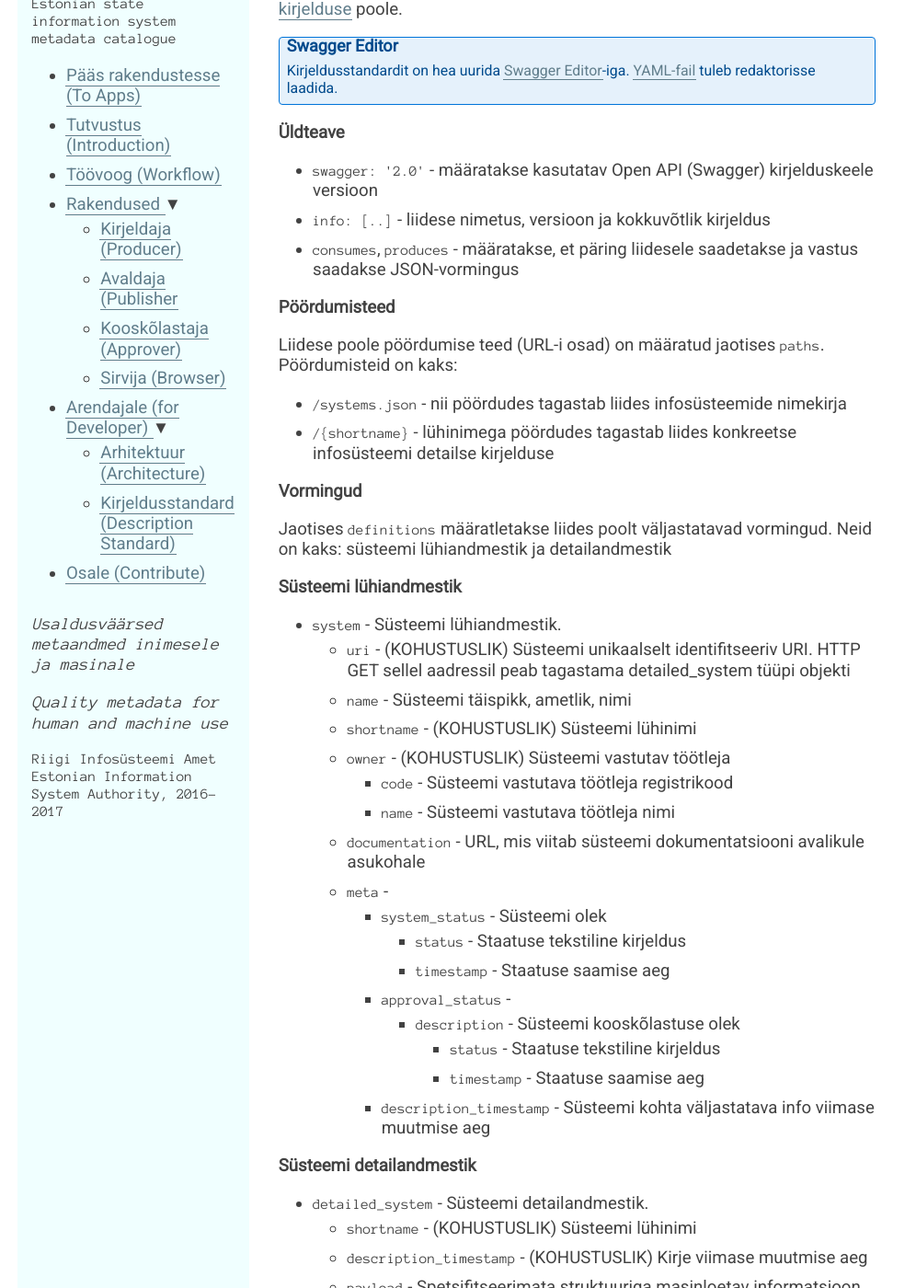
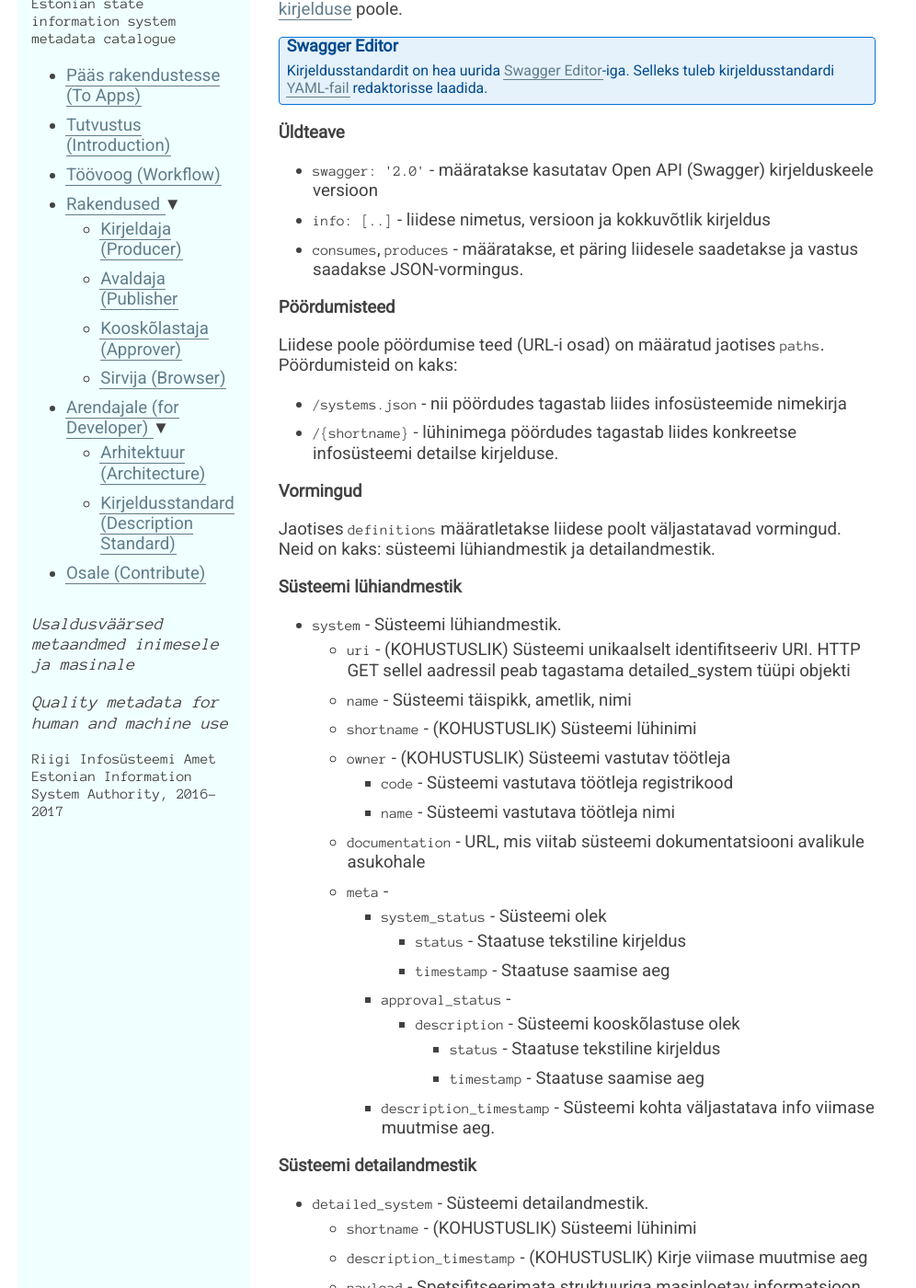
Before and after one commit to e-gov/RIHA-Index, a Jekyll site: the page built from Kirjeldusstandard.md, in a window 1280 px wide and 1400 px high, scrolled down 272 px. Shown: the whole window at 92% size, without its empty margins (0-996 px from the left). Built offline with Jekyll 4.4.1, drawn with Linux system fonts in a browser that asks for light colours; some of the changed text lies outside the part shown.

Commit message:
Lisandus

```diff
--- a/Kirjeldusstandard.md
+++ b/Kirjeldusstandard.md
@@ -16,7 +16,7 @@ Kirjeldusstandardis määratletakse üldteave, pöördumisteed ja liidese poolt
 <div class='block__note'>
   <p class='block__note--heading'>Swagger Editor</p>
   <p>
-    Kirjeldusstandardit on hea uurida <a href='http://editor.swagger.io/#/'>Swagger Editor</a>-iga. <a href='https://raw.githubusercontent.com/e-gov/RIHA-API/master/RIHA-API.yaml'>YAML-fail</a> tuleb redaktorisse laadida.
+    Kirjeldusstandardit on hea uurida <a href='http://editor.swagger.io/#/'>Swagger Editor</a>-iga. Selleks tuleb kirjeldusstandardi <a href='https://raw.githubusercontent.com/e-gov/RIHA-API/master/RIHA-API.yaml'>YAML-fail</a> redaktorisse laadida.
   </p>
 </div>
 
@@ -24,18 +24,18 @@ Kirjeldusstandardis määratletakse üldteave, pöördumisteed ja liidese poolt
 
 - `swagger: '2.0'` - määratakse kasutatav Open API (Swagger) kirjelduskeele versioon
 - `info: [..]` - liidese nimetus, versioon ja kokkuvõtlik kirjeldus
-- `consumes`, `produces` - määratakse, et päring liidesele saadetakse ja vastus saadakse JSON-vormingus
+- `consumes`, `produces` - määratakse, et päring liidesele saadetakse ja vastus saadakse JSON-vormingus.
 
 ## Pöördumisteed
 
 Liidese poole pöördumise teed (URL-i osad) on määratud jaotises `paths`. Pöördumisteid on kaks:
 
 - `/systems.json` - nii pöördudes tagastab liides infosüsteemide nimekirja
-- `/{shortname}` - lühinimega pöördudes tagastab liides konkreetse infosüsteemi detailse kirjelduse
+- `/{shortname}` - lühinimega pöördudes tagastab liides konkreetse infosüsteemi detailse kirjelduse.
 
 ## Vormingud
 
-Jaotises `definitions` määratletakse liides poolt väljastatavad vormingud. Neid on kaks: süsteemi lühiandmestik ja detailandmestik
+Jaotises `definitions` määratletakse liidese poolt väljastatavad vormingud. Neid on kaks: süsteemi lühiandmestik ja detailandmestik.
 
 ## Süsteemi lühiandmestik
 
@@ -55,14 +55,14 @@ Jaotises `definitions` määratletakse liides poolt väljastatavad vormingud. Ne
       - `description` - Süsteemi kooskõlastuse olek
         - `status` - Staatuse tekstiline kirjeldus
         - `timestamp` - Staatuse saamise aeg
-    - `description_timestamp` - Süsteemi kohta väljastatava info viimase muutmise aeg
+    - `description_timestamp` - Süsteemi kohta väljastatava info viimase muutmise aeg.
 
 ## Süsteemi detailandmestik
 
 - `detailed_system` - Süsteemi detailandmestik.
   - `shortname` - (KOHUSTUSLIK) Süsteemi lühinimi
   - `description_timestamp` - (KOHUSTUSLIK) Kirje viimase muutmise aeg
-  - `payload` - Spetsifitseerimata struktuuriga masinloetav informatsioon süsteemi kohta
+  - `payload` - Spetsifitseerimata struktuuriga masinloetav informatsioon süsteemi kohta.
 
 
 {% include EN.html %}
```
